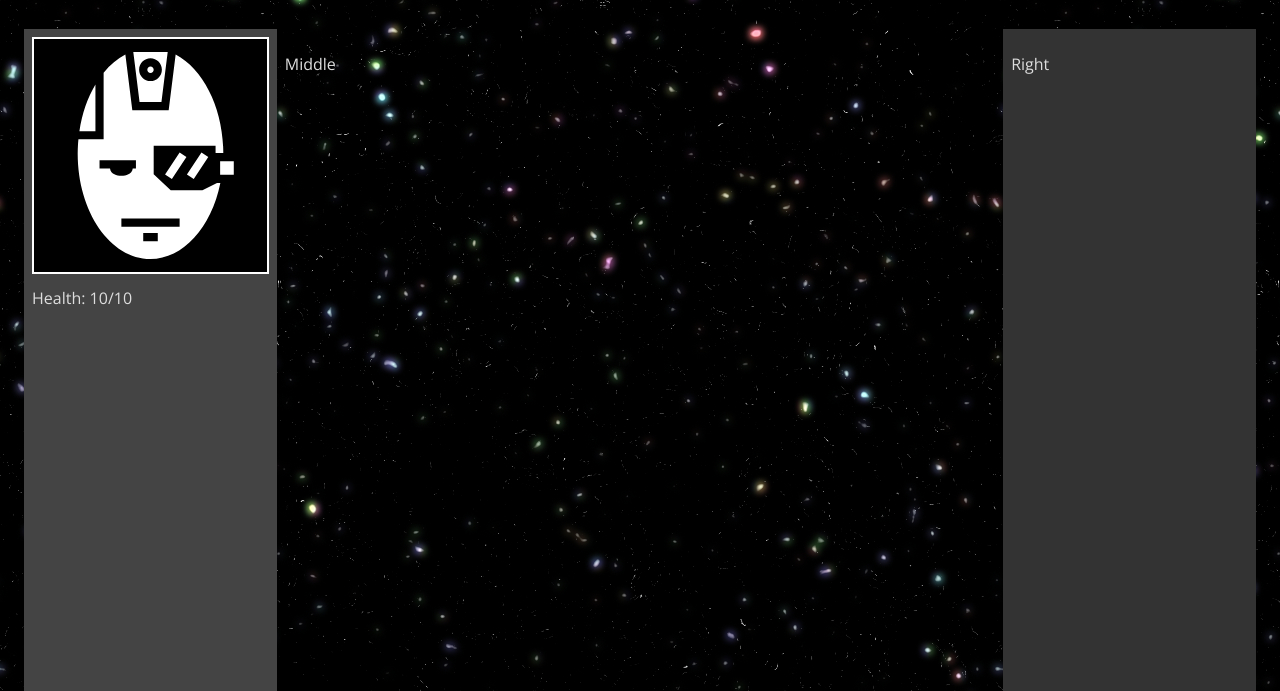
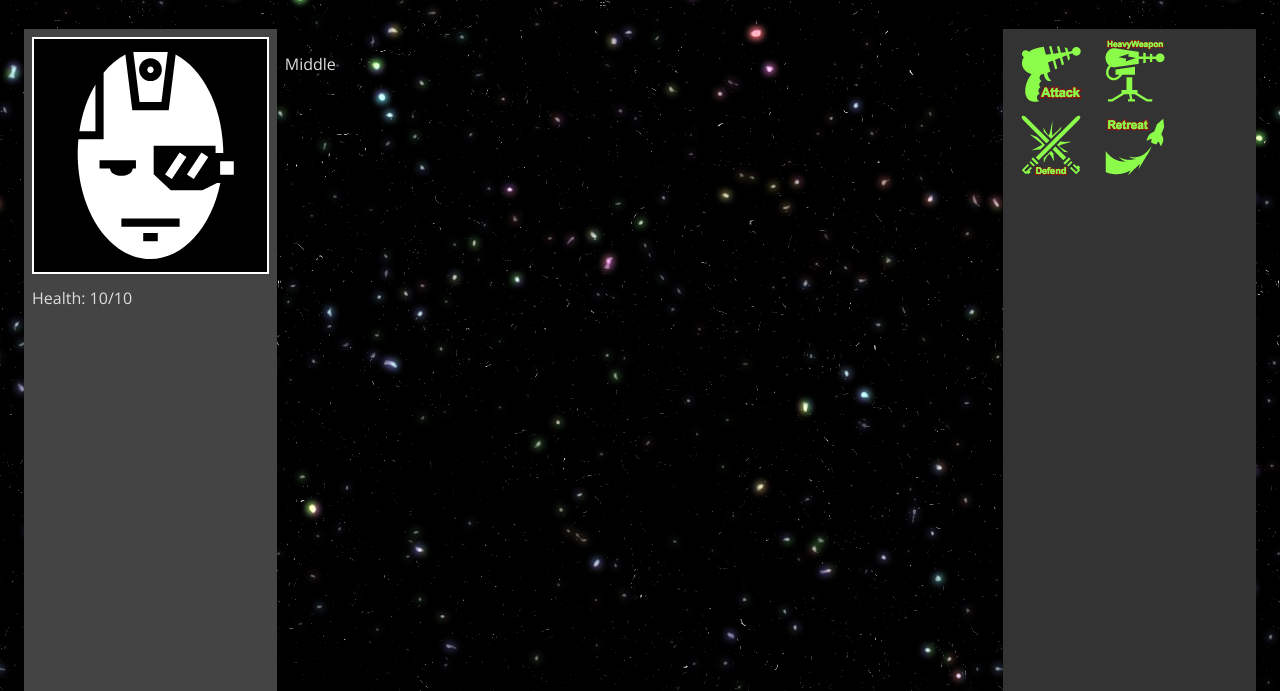
Before and after one commit to Hazumi/celestial-carnage, a website built with webpack: page index.html in a window 1280 px wide. Shown: the part 109-800 px from the top of the page. Built offline with nearby package versions, Linux system fonts and the light colour scheme; a web font is replaced by a local one.

Commit message:
button images

```diff
--- a/index.html
+++ b/index.html
@@ -24,7 +24,12 @@
       <p>Middle</p>
     </div>
     <div class="right">
-      <p>Right</p>
+      <div class='actionEvents'>
+      	<button class='btns' id='attack' type='submit'><img id='attackIcon' src='imgs/ray-gun.png' alt=''></button>
+      	<button class='btns' id='heavyWeapon' type='submit'><img id='heavyIcon' src='imgs/tesla-turret.png' alt=''></button>
+      	<button class='btns' id='defend' type='submit'><img id='defendIcon' src='imgs/light-sabers.png' alt=''></button>
+      	<button class='btns' id='retreat' type='submit'><img id='retreatIcon' src='imgs/rocket-flight.png' alt=''></button>
+      </div>
     </div>
   </div>
 
--- a/styles/main.css
+++ b/styles/main.css
@@ -55,3 +55,8 @@ h1 {
   border: 2px #fff solid;
   /*border-radius: 50%;*/
 }
+.btns{
+	background-color:#333;
+	border: none;
+	margin: 2px;
+}
```
Also changed, not shown: imgs/light-sabers.png (added), imgs/ray-gun.png (added), imgs/rocket-flight.png (added), imgs/tesla-turret.png (added).
